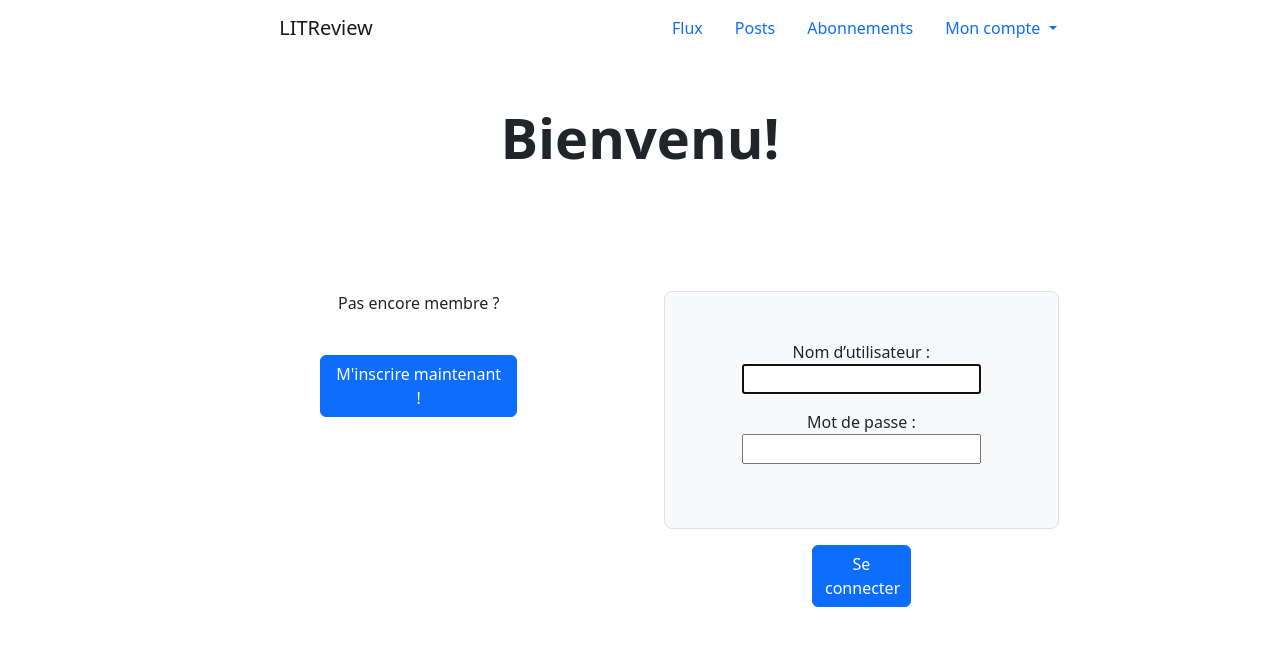
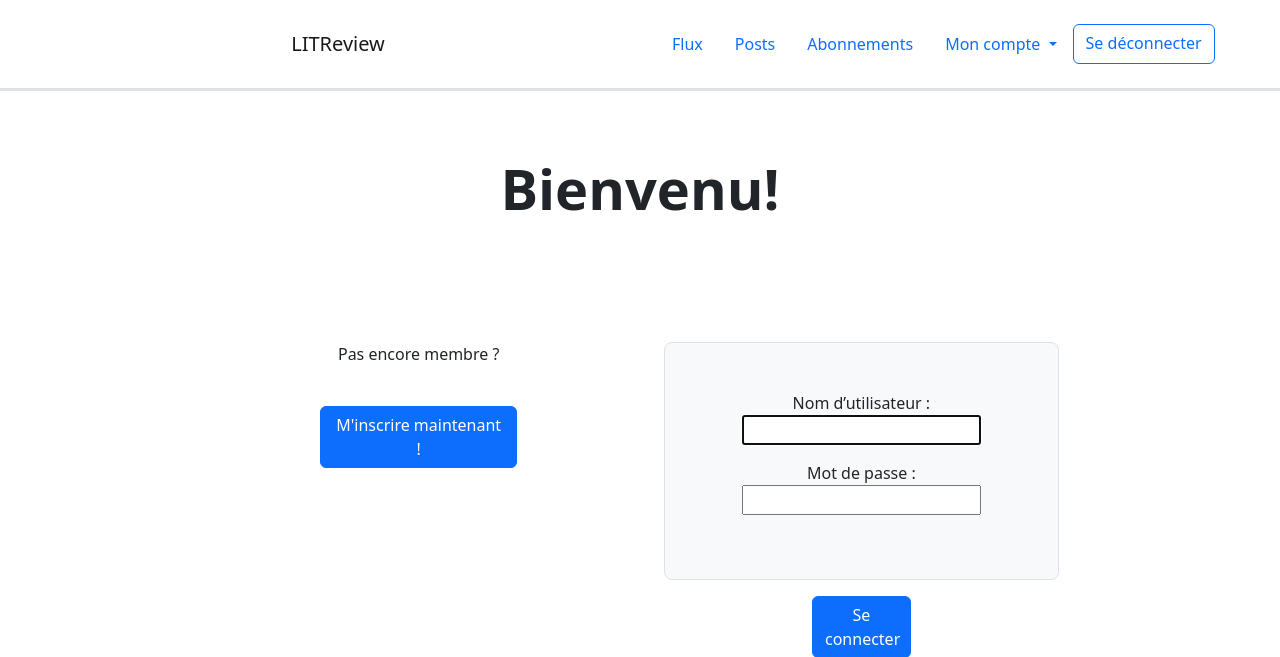
Before and after one commit to ChristelleDS/OC_Projet9, a Django app: page / in a window 1280 px wide. Shown: the top 657 px of the page. Run offline with Django 4.2, Linux system fonts and the light colour scheme; some libraries are stand-ins or nearby versions.

Commit message:
maj header

```diff
--- a/templates/base.html
+++ b/templates/base.html
@@ -17,7 +17,7 @@
     <body>
 
     <div class="container-fluid">
-        <div class="row border-3">
+        <div class="row border-3 d-flex flex-column flex-md-row align-items-center p-3 px-md-4 mb-3 bg-white border-bottom box-shadow">
             <header>
                 <nav class="navbar-expand navbar">
                     <a class="navbar-brand col col-6 text-center" href="#">LITReview</a>
@@ -49,9 +49,9 @@
                               </a>
                               <ul class="dropdown-menu" aria-labelledby="navbarDropdownMenuLink">
                                 <li><a class="dropdown-item" href="{% url 'password_change' %}">Changer le mot de passe</a></li>
-                                <li><a class="dropdown-item" href="{% url 'logout' %}">Se déconnecter</a></li>
                               </ul>
                           </li>
+                          <a class="btn btn-outline-primary" href="{% url 'logout' %}">Se déconnecter</a>
                         </ul>
                     </div>
                 </nav>
```
Also changed, not shown: db.sqlite3.
